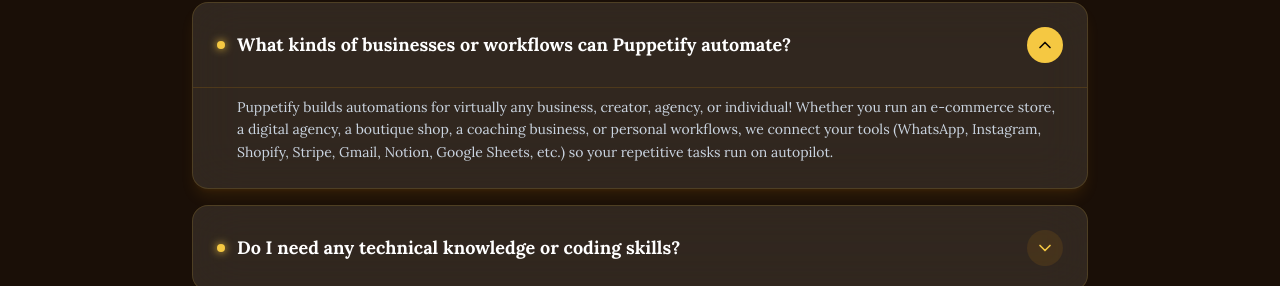
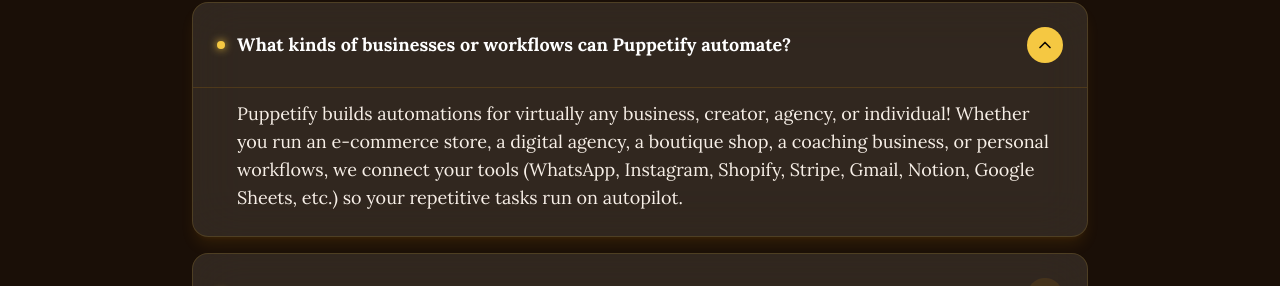
Before and after one commit to ADITYA01216/puppetify, a React (Vite) app: page / in a window 1280 px wide. Both pictures are taken after a click on the button 640 px from the left and 3426 px from the top of the page. Shown: the part 3382-3668 px from the top of the page. Built offline with nearby package versions, Linux system fonts and the light colour scheme; no server answers; the HTML template or start-up script is replaced by a standard one.

Commit message:
style: increase FAQ answer font size to text-base/lg with high contrast

```diff
--- a/src/components/FaqSection.jsx
+++ b/src/components/FaqSection.jsx
@@ -77,7 +77,7 @@ export default function FaqSection({ onAction }) {
                 </button>
 
                 {isOpen && (
-                  <div className="px-6 pb-6 pt-2 border-t border-amber-500/15 text-sm text-slate-300 leading-relaxed">
+                  <div className="px-6 pb-6 pt-3 border-t border-amber-500/15 text-base sm:text-lg text-[#F7EFE7] leading-relaxed">
                     <p className="pl-5">{faq.answer}</p>
                   </div>
                 )}
```
